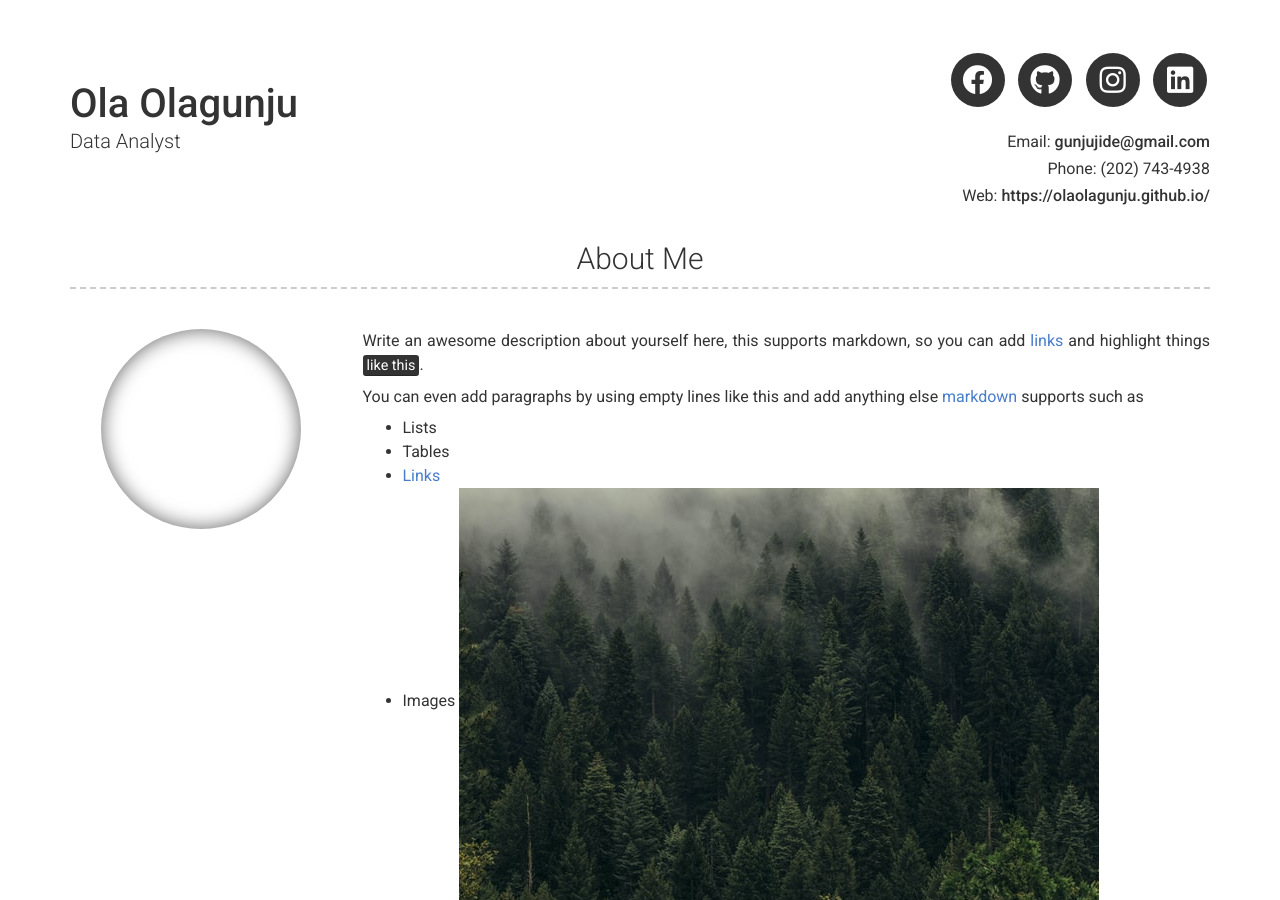
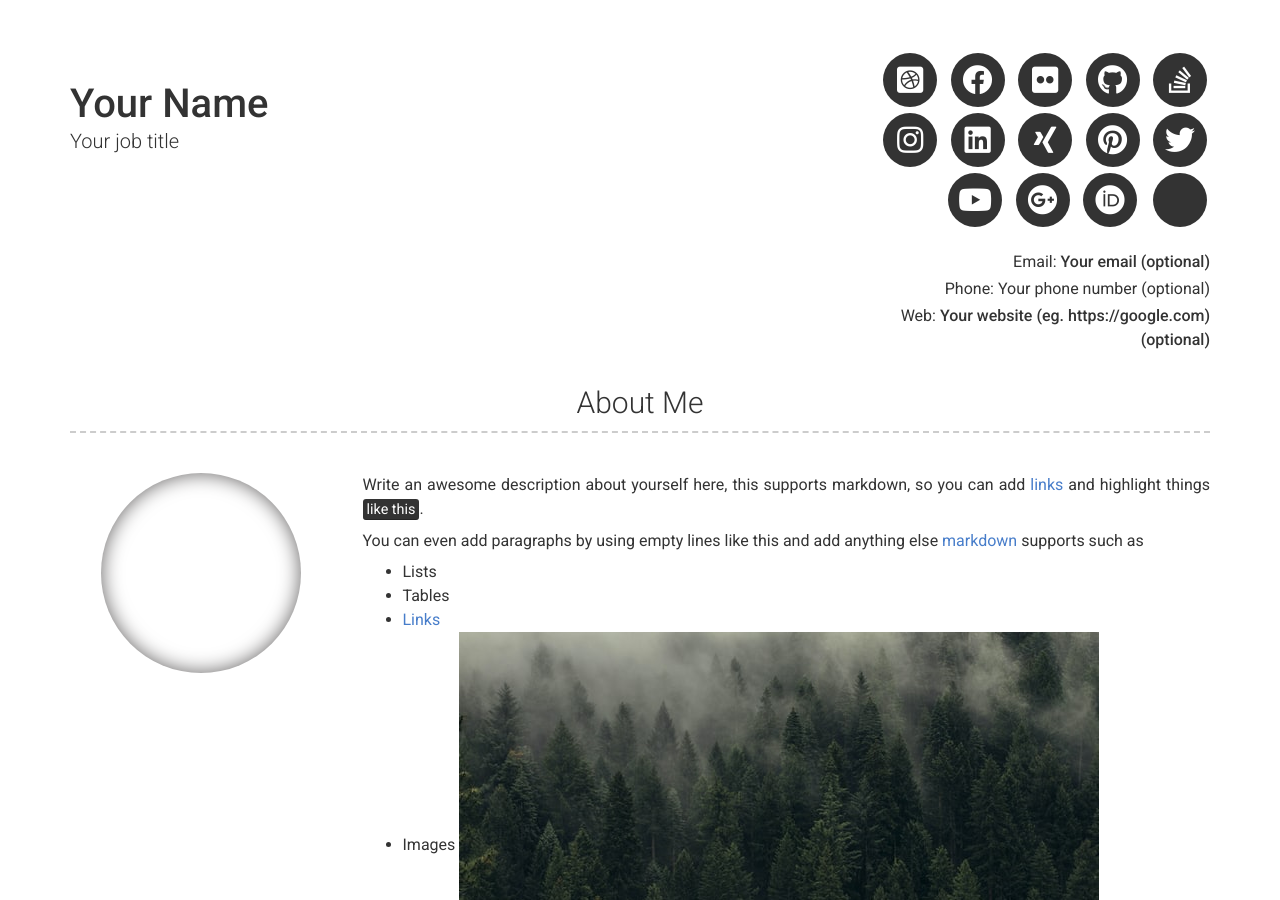
Before and after one commit to OlaOlagunju/cloudgeek.com.ng, a Jekyll site: the page built from index.md, in a window 1280 px wide and 900 px high. Built offline with Jekyll 4.4.1, drawn with Linux system fonts in a browser that asks for light colours; nearby versions of some CDN libraries; some of the changed text lies outside the part shown.

Commit message:
Update _config.yml

```diff
--- a/_config.yml
+++ b/_config.yml
@@ -1,43 +1,43 @@
 # Site
-repository: OlaOlagunju.github.io
+repository: Git repository where your resume will be hosted, only required if you are hosting on GitHub (eg. sproogen/modern-resume-theme)
 # favicon: Directory of your favicon (eg. images/favicon.ico)(optional)
 
 # Content configuration version
 version: 2
 
 # Personal info
-name: Ola Olagunju
-title: Data Analyst
-email: gunjujide@gmail.com
+name: Your Name
+title: Your job title
+email: Your email (optional)
 # email_title: Email (Email title override)
-phone: (202) 743-4938
+phone: Your phone number (optional)
 # phone_title: Phone (Phone title override)
-website: https://olaolagunju.github.io/
+website: Your website (eg. https://google.com)(optional)
 # website_title: Web (Website title override)
 
 # Dark Mode (true/false/never)
 darkmode: false
 
 # Social links
-# twitter_username: jekyllrb
+twitter_username: jekyllrb
 github_username:  jekyll
-# stackoverflow_username: "00000001"
-# dribbble_username: jekyll
-# flickr_username: jekyll
+stackoverflow_username: "00000001"
+dribbble_username: jekyll
+facebook_username: jekyll
+flickr_username: jekyll
 instagram_username: jekyll
 linkedin_username: jekyll
-# xing_username: jekyll
-# pinterest_username: jekyll
-# youtube_username: jekyll
-# googleplus_username: +jekyll
-# orcid_username: 0000-0000-0000-0000
-facebook_username: jekyll
+xing_username: jekyll
+pinterest_username: jekyll
+youtube_username: jekyll
+googleplus_username: +jekyll
+orcid_username: 0000-0000-0000-0000
 
 # Additional icon links
 additional_links:
-# - title: Link name
-#   icon: Font Awesome brand icon name (eg. fab fa-twitter) (https://fontawesome.com/icons?d=gallery&s=brands&m=free)
-#   url: Link url (eg. https://google.com)
+- title: Link name
+  icon: Font Awesome brand icon name (eg. fab fa-twitter) (https://fontawesome.com/icons?d=gallery&s=brands&m=free)
+  url: Link url (eg. https://google.com)
 # - title: another link
 #   icon: font awesome brand icon name (eg. fab fa-twitter) (https://fontawesome.com/icons?d=gallery&s=brands&m=free)
 #   url: Link url (eg. https://google.com)
```
